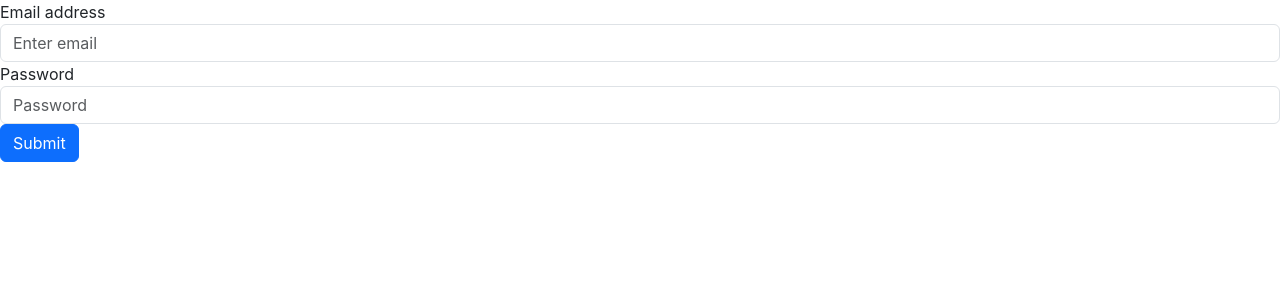
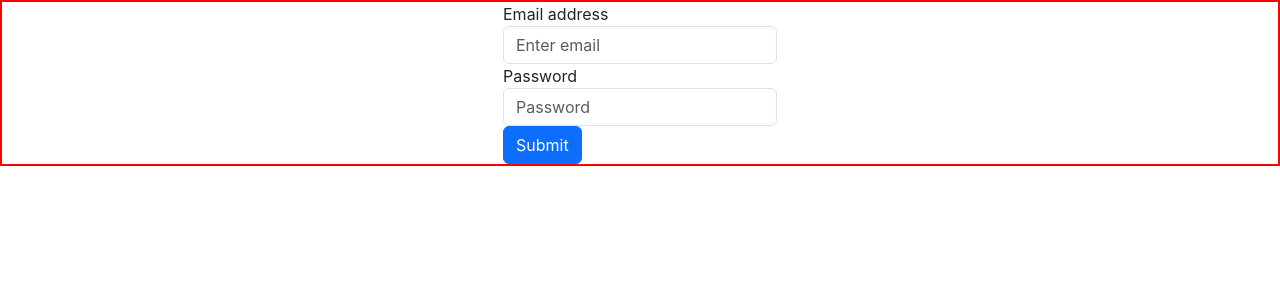
Before and after one commit to keerthanasiripuram/TRIPEASE_2, a React (Create React App) app in the folder tripease/: page / in a window 1280 px wide. Shown: the top 300 px of the page. Built offline with nearby package versions, Linux system fonts and the light colour scheme.

Commit message:
login css

```diff
--- a/tripease/src/pages/Login.css
+++ b/tripease/src/pages/Login.css
@@ -0,0 +1,7 @@
+.login
+{
+    border:2px solid red;
+    display:flex;
+    align-items: center;
+    justify-content: center;
+}
--- a/tripease/src/pages/Login.js
+++ b/tripease/src/pages/Login.js
@@ -1,9 +1,10 @@
 import React from 'react'
-
+import "./Login.css"
 export default function Login() {
     return (
         <>
-            <form className='login'>
+            <div className='login'>
+            <form>
                 <div className="form-group">
                     <label for="exampleInputEmail1">Email address</label>
                     <input type="email" className="form-control" id="exampleInputEmail1" aria-describedby="emailHelp" placeholder="Enter email" />
@@ -14,6 +15,7 @@ export default function Login() {
                 </div>
                 <button type="submit" className="btn btn-primary">Submit</button>
             </form>
+            </div>
         </>
     )
 }
```
